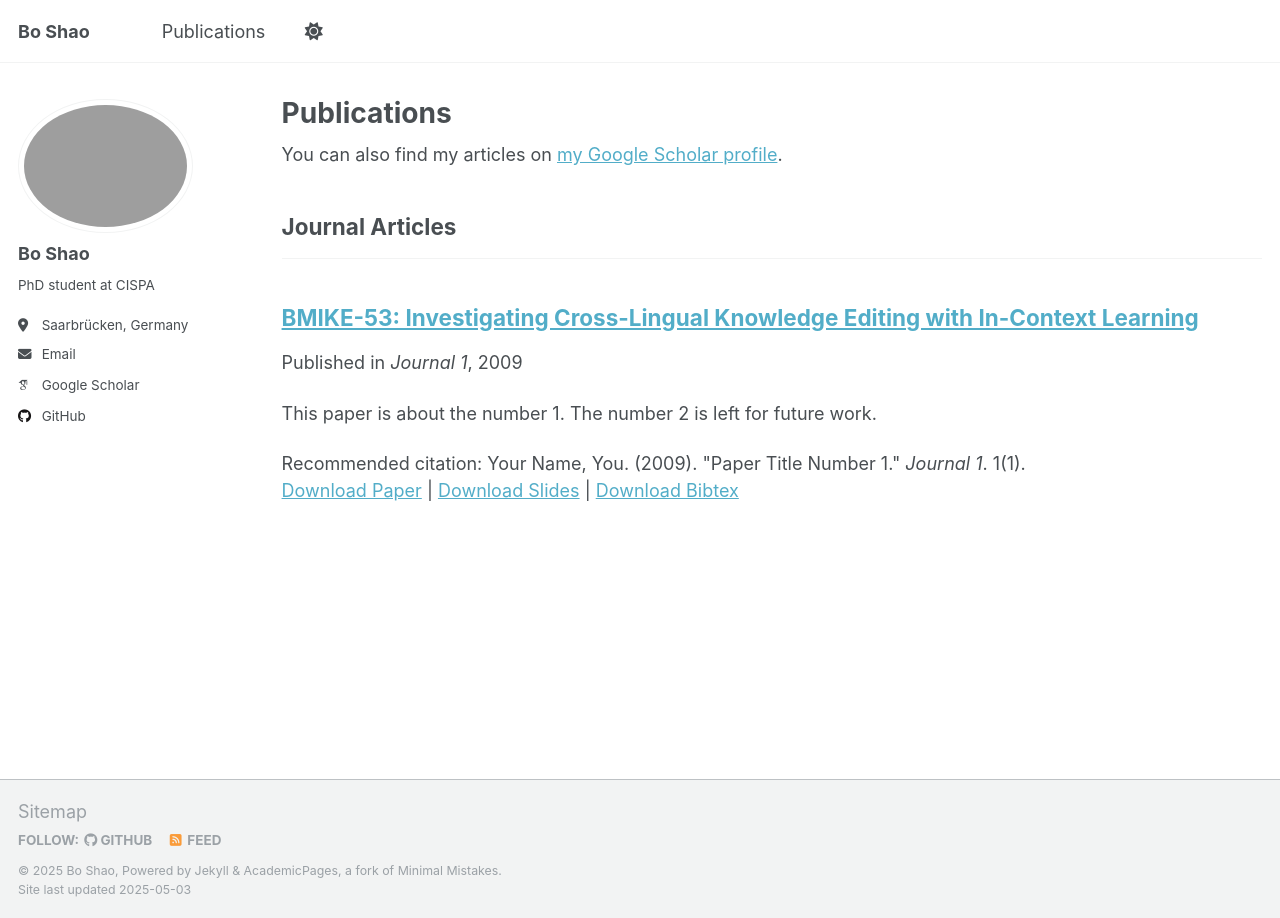
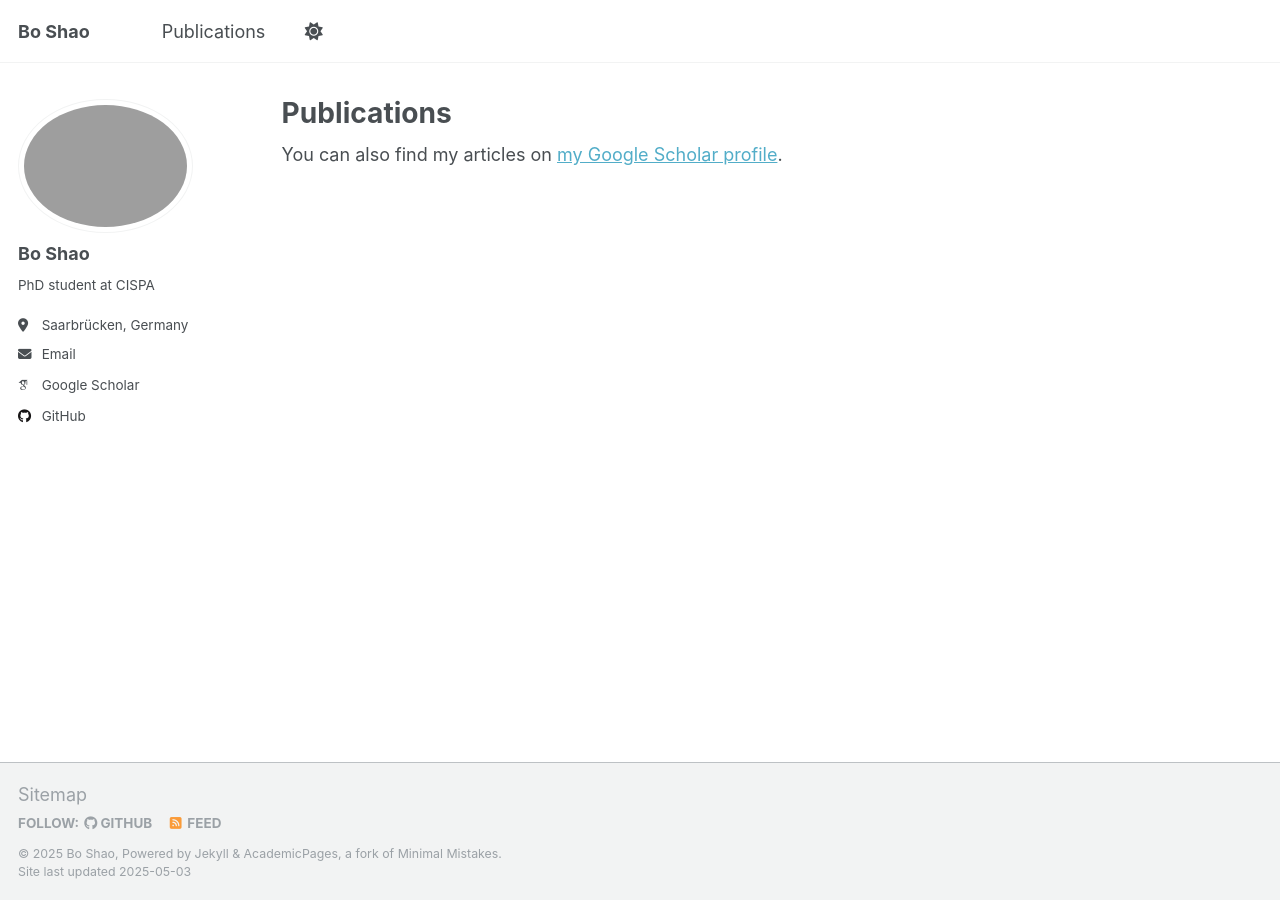
Before and after one commit to bosh-x/bosh-x.github.io, a Jekyll site: the page built from _pages/publications.html, in a window 1280 px wide. Built offline with Jekyll 4.4.1, drawn with Linux system fonts in a browser that asks for light colours; some web fonts are replaced.

Commit message:
update about.md

```diff
--- a/_publications/2009-10-01-paper-title-number-1.md
+++ /dev/null
@@ -1,14 +0,0 @@
----
-title: "BMIKE-53: Investigating Cross-Lingual Knowledge Editing with In-Context Learning"
-collection: publications
-category: manuscripts
-# permalink: /publication/2009-10-01-paper-title-number-1
-excerpt: 'This paper is about the number 1. The number 2 is left for future work.'
-date: 2009-10-01
-venue: 'Journal 1'
-slidesurl: 'http://academicpages.github.io/files/slides1.pdf'
-paperurl: 'https://arxiv.org/abs/2406.17764'
-bibtexurl: 'http://academicpages.github.io/files/bibtex1.bib'
-citation: 'Your Name, You. (2009). &quot;Paper Title Number 1.&quot; <i>Journal 1</i>. 1(1).'
----
-The contents above will be part of a list of publications, if the user clicks the link for the publication than the contents of section will be rendered as a full page, allowing you to provide more information about the paper for the reader. When publications are displayed as a single page, the contents of the above "citation" field will automatically be included below this section in a smaller font.
```
Also changed, not shown: _pages/about.md (+1 -1 lines).
